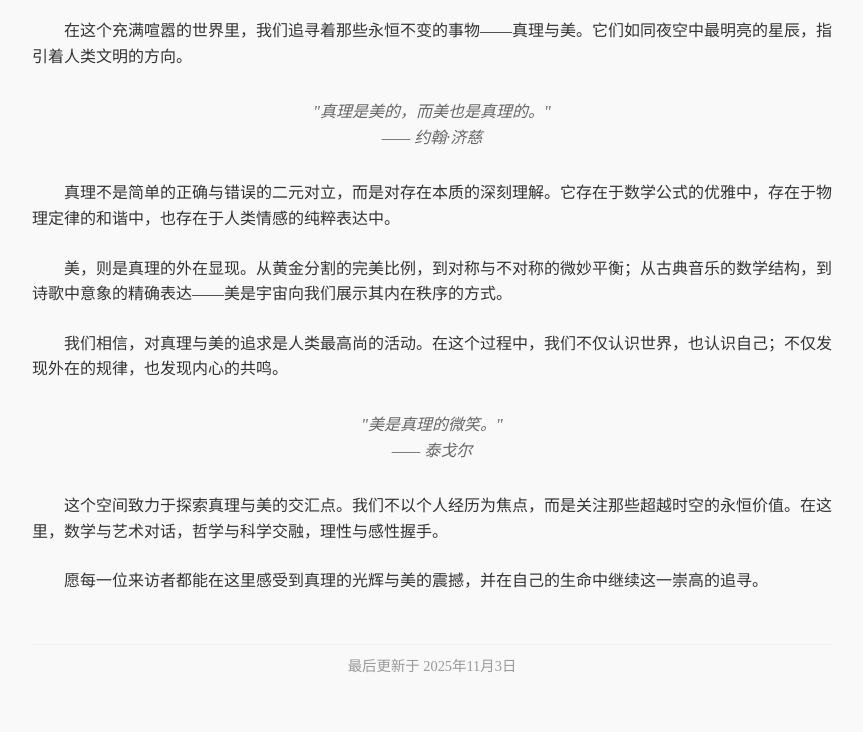
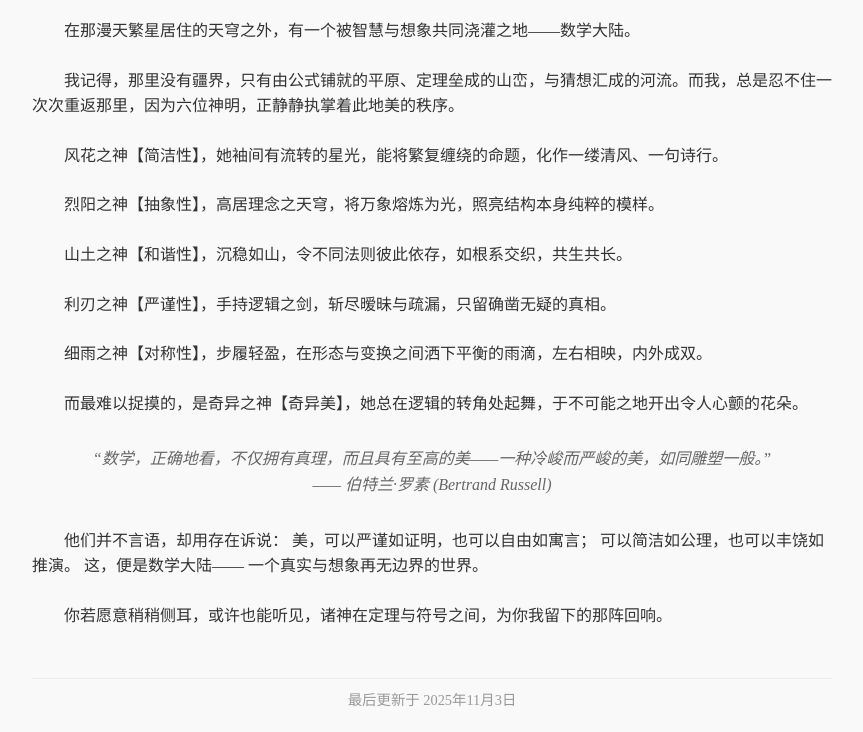
Before and after one commit to shuze-z/CXM25.github.io, a plain HTML site: page about.html in a window 1280 px wide. Shown: the part 107-839 px from the top of the page, without its empty margins (208-1071 px from the left). Before the commit the page ends 805 px from the top, so only its background shows below. Drawn offline with Linux system fonts and the light colour scheme.

Commit message:
Update about.html

```diff
--- a/about.html
+++ b/about.html
@@ -3,7 +3,7 @@
 <head>
     <meta charset="UTF-8">
     <meta name="viewport" content="width=device-width, initial-scale=1.0">
-    <title>关于 | 真理与美的追寻</title>
+    <title>关于 | 这个网站</title>
     <style>
         body {
             font-family: 'SimSun', '宋体', serif;
@@ -41,29 +41,40 @@
     </style>
 </head>
 <body>
-    <h1>关于真理与美</h1>
+    <h1>真与美纪闻</h1>
 
-    <p>在这个充满喧嚣的世界里，我们追寻着那些永恒不变的事物——真理与美。它们如同夜空中最明亮的星辰，指引着人类文明的方向。</p>
+    <p>在那漫天繁星居住的天穹之外，有一个被智慧与想象共同浇灌之地——数学大陆。</p>
+
+    <p>我记得，那里没有疆界，只有由公式铺就的平原、定理垒成的山峦，与猜想汇成的河流。而我，总是忍不住一次次重返那里，因为六位神明，正静静执掌着此地美的秩序。</p>
+
+    <p>风花之神【简洁性】，她袖间有流转的星光，能将繁复缠绕的命题，化作一缕清风、一句诗行。</p>
+
+    <p>烈阳之神【抽象性】，高居理念之天穹，将万象熔炼为光，照亮结构本身纯粹的模样。</p>
+
+    <p>山土之神【和谐性】，沉稳如山，令不同法则彼此依存，如根系交织，共生共长。</p>
+
+    <p>利刃之神【严谨性】，手持逻辑之剑，斩尽暧昧与疏漏，只留确凿无疑的真相。</p>
+
+    <p>细雨之神【对称性】，步履轻盈，在形态与变换之间洒下平衡的雨滴，左右相映，内外成双。</p>
+
+    <p>而最难以捉摸的，是奇异之神【奇异美】，她总在逻辑的转角处起舞，于不可能之地开出令人心颤的花朵。</p>
 
     <div class="quote">
-        "真理是美的，而美也是真理的。"<br>
-        —— 约翰·济慈
+        “数学，正确地看，不仅拥有真理，而且具有至高的美——一种冷峻而严峻的美，如同雕塑一般。”<br>
+        —— 伯特兰·罗素 (Bertrand Russell)
     </div>
 
-    <p>真理不是简单的正确与错误的二元对立，而是对存在本质的深刻理解。它存在于数学公式的优雅中，存在于物理定律的和谐中，也存在于人类情感的纯粹表达中。</p>
+    <p>他们并不言语，却用存在诉说：
 
-    <p>美，则是真理的外在显现。从黄金分割的完美比例，到对称与不对称的微妙平衡；从古典音乐的数学结构，到诗歌中意象的精确表达——美是宇宙向我们展示其内在秩序的方式。</p>
+美，可以严谨如证明，也可以自由如寓言；
 
-    <p>我们相信，对真理与美的追求是人类最高尚的活动。在这个过程中，我们不仅认识世界，也认识自己；不仅发现外在的规律，也发现内心的共鸣。</p>
+可以简洁如公理，也可以丰饶如推演。
 
-    <div class="quote">
-        "美是真理的微笑。"<br>
-        —— 泰戈尔
-    </div>
+这，便是数学大陆——
 
-    <p>这个空间致力于探索真理与美的交汇点。我们不以个人经历为焦点，而是关注那些超越时空的永恒价值。在这里，数学与艺术对话，哲学与科学交融，理性与感性握手。</p>
+一个真实与想象再无边界的世界。</p>
 
-    <p>愿每一位来访者都能在这里感受到真理的光辉与美的震撼，并在自己的生命中继续这一崇高的追寻。</p>
+    <p>你若愿意稍稍侧耳，或许也能听见，诸神在定理与符号之间，为你我留下的那阵回响。</p>
 
     <footer>
         最后更新于 <span id="update-date">2025年11月1日</span>
```
